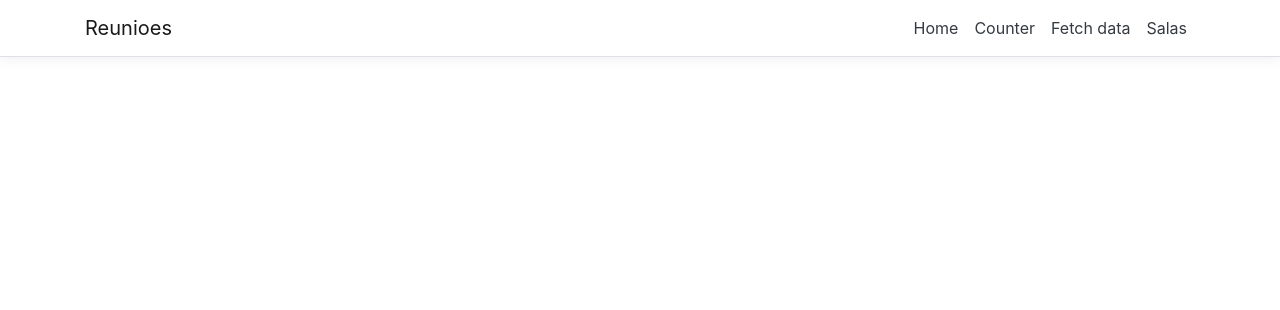
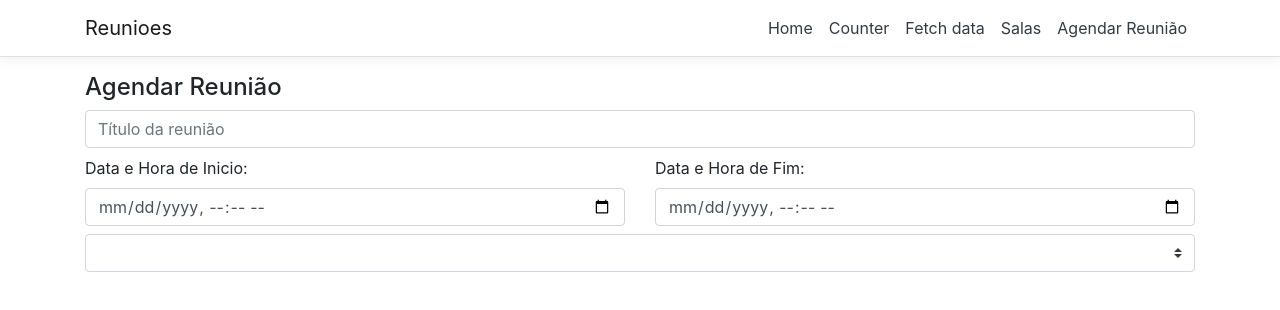
Before and after one commit to gopianco/Reunioes, an Angular app in the folder Reunioes/ClientApp/: page /reuniao in a window 1280 px wide. Before the commit this address led to /. Shown: the top 310 px of the page. Built offline with nearby package versions, Linux system fonts and the light colour scheme; no server answers.

Commit message:
layout reuniao

```diff
--- a/Reunioes/ClientApp/src/app/app.module.ts
+++ b/Reunioes/ClientApp/src/app/app.module.ts
@@ -11,6 +11,7 @@ import { CounterComponent } from './counter/counter.component';
 import { FetchDataComponent } from './fetch-data/fetch-data.component';
 import { SalaComponent } from './sala/sala.component';
 import { SalaService } from './services/sala.service';
+import { ReuniaoComponent } from './reuniao/reuniao.component';
 
 
 @NgModule({
@@ -21,6 +22,7 @@ import { SalaService } from './services/sala.service';
     CounterComponent,
     FetchDataComponent,
     SalaComponent,
+    ReuniaoComponent,
 
   ],
   imports: [
@@ -32,6 +34,7 @@ import { SalaService } from './services/sala.service';
       { path: 'counter', component: CounterComponent },
       { path: 'fetch-data', component: FetchDataComponent },
       { path: 'sala', component: SalaComponent },
+      { path: 'reuniao', component: ReuniaoComponent },
 
     ])
   ],
--- a/Reunioes/ClientApp/src/app/nav-menu/nav-menu.component.html
+++ b/Reunioes/ClientApp/src/app/nav-menu/nav-menu.component.html
@@ -20,6 +20,9 @@
           <li class="nav-item" [routerLinkActive]='["link-active"]'>
             <a class="nav-link text-dark" [routerLink]='["/sala"]'>Salas</a>
           </li>
+          <li class="nav-item" [routerLinkActive]='["link-active"]'>
+            <a class="nav-link text-dark" [routerLink]='["/reuniao"]'>Agendar Reunião</a>
+          </li>
         </ul>
       </div>
     </div>
--- a/Reunioes/ClientApp/src/app/reuniao/reuniao.component.css
+++ b/Reunioes/ClientApp/src/app/reuniao/reuniao.component.css
@@ -0,0 +1,6 @@
+.invalid-feedback{
+    display: block;
+}
+.valid-feedback{
+    display: block;
+}
--- a/Reunioes/ClientApp/src/app/reuniao/reuniao.component.html
+++ b/Reunioes/ClientApp/src/app/reuniao/reuniao.component.html
@@ -1,3 +1,76 @@
-<p>
-  reuniao works!
-</p>
+<h1 class="h4 mt-3">Agendar Reunião</h1>
+
+
+<form>
+
+  <div class="row">
+
+    <div class="col">
+      <label for="inputTitulo" class="sr-only">Titulo</label>
+      <input type="text" name="inputTitulo"
+      id="inputTitulo" placeholder="Título da reunião"
+      class="form-control mb-2"
+      [ngClass]="{
+        'is-invalid': titulo.invalid && (titulo.dirty || titulo.touched),
+        'is-valid': titulo.valid && (titulo.dirty || titulo.touched)
+      }"
+      [(ngModel)] = "reuniao.titulo"
+      #titulo="ngModel"
+      required
+      >
+    </div>
+
+    <div class="invalid-feedback mb-2" *ngIf="titulo.invalid && (titulo.dirty || titulo.touched)">
+      <div *ngIf="titulo.errors.required">
+        Titulo é de preenchimento obrigatório
+      </div>
+    </div>
+
+  </div>
+
+  <div class="row">
+
+    <div class="col">
+      <label for="inputDataInicio">Data e Hora de Inicio: </label>
+      <input type="datetime-local" name="inputDataInicio"
+      id="inputDataInicio"
+      class="form-control"
+      [ngClass]="{
+        'is-invalid': dataInicio.invalid && (dataInicio.touched),
+        'is-valid': dataInicio.valid && (dataInicio.touched)
+      }"
+      [(ngModel)] = "reuniao.dataHoraInicio"
+      #dataInicio="ngModel"
+      required >
+    </div>
+
+    <div class="col">
+      <label for="inputDataFim">Data e Hora de Fim: </label>
+      <input type="datetime-local" name="inputDataFim"
+      id="inputDataFim"
+      class="form-control mb-2"
+      [ngClass]="{
+        'is-invalid': dataFim.invalid && (dataFim.touched),
+        'is-valid': dataFim.valid && (dataFim.touched)
+      }"
+      [(ngModel)] = "reuniao.dataHoraInicio"
+      #dataFim="ngModel"
+      required >
+    </div>
+
+  </div>
+
+  <div class="row">
+
+    <div class="col">
+      <select class="custom-select"
+      ng-model="salas" ng-options="x.nome for x in salas"
+      >
+
+      </select>
+    </div>
+
+  </div>
+
+
+</form>
--- a/Reunioes/ClientApp/src/app/reuniao/reuniao.component.ts
+++ b/Reunioes/ClientApp/src/app/reuniao/reuniao.component.ts
@@ -1,4 +1,7 @@
 import { Component, OnInit } from '@angular/core';
+import { Reuniao } from '../model/reuniao';
+import { Sala } from '../model/sala';
+import { SalaService } from '../services/sala.service';
 
 @Component({
   selector: 'app-reuniao',
@@ -7,9 +10,23 @@ import { Component, OnInit } from '@angular/core';
 })
 export class ReuniaoComponent implements OnInit {
 
-  constructor() { }
+  reuniao: Reuniao;
+  salas : Sala[];
+
+  constructor(private salaServico: SalaService) {
+    this.salaServico.obterTodos().subscribe(
+      salas => {
+        this.salas = salas;
+      },
+      e => {
+        console.log(e.error);
+      }
+    );
+  }
+
 
   ngOnInit() {
+    this.reuniao = new Reuniao;
   }
 
 }
```
